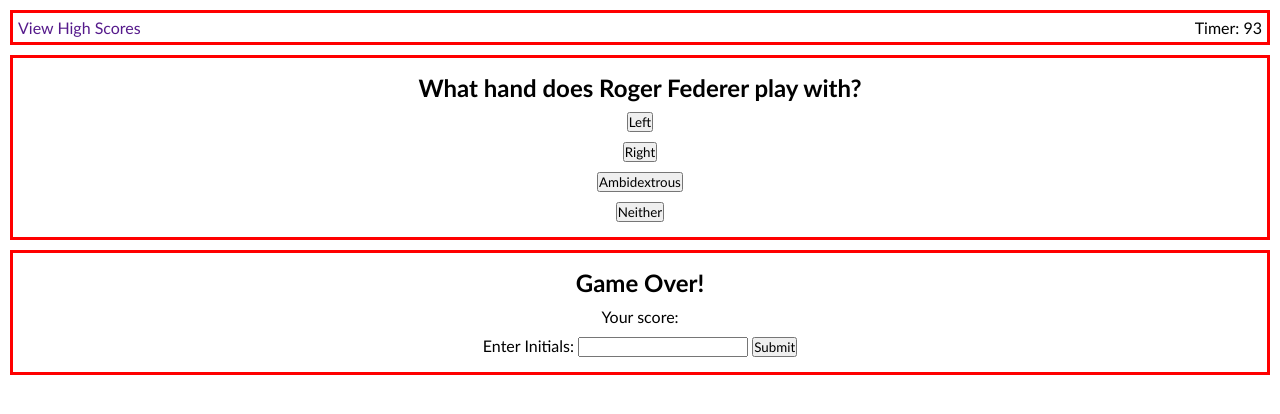
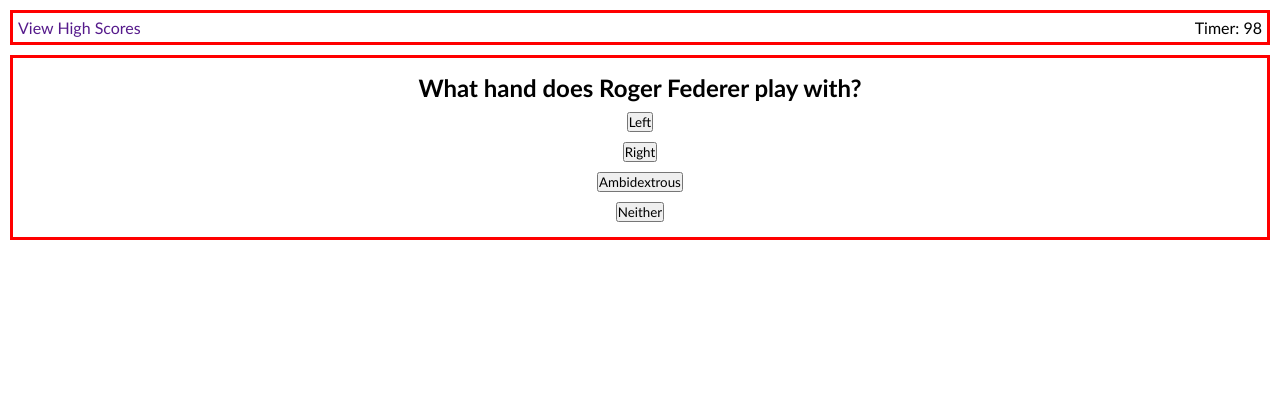
Before and after one commit to AdrianCronin/Quiz-Game, a plain HTML site: page index.html in a window 1280 px wide. Both pictures are taken after a click on the button "Start Game". Drawn offline with Linux system fonts and the light colour scheme.

Commit message:
the start button now starts the countdown

```diff
--- a/assets/game.js
+++ b/assets/game.js
@@ -50,7 +50,6 @@ function renderCurrentQuestion() {
     answerDEl.textContent = quizQuestions[questionIndex].d;
 };
 renderCurrentQuestion(); // delete this later
-countDown(); // delete this later
 
 // this function is the timer
 function countDown () {
@@ -62,18 +61,15 @@ function countDown () {
             clearInterval(timerInterval);
             // run end game function
         }
-
     }, 1000);
-
 };
 
 
 // start button hides starting page section and shows quiz section
 startButtonEl.addEventListener("click", function(event) {
-    console.log("start button worked");
     startPage.style.display = "none";
-    // startPage.setAttribute("style", "display: none;");
-    questionPage.setAttribute("style", "display: block;");
+    questionPage.style.display = "block";
+    countDown();
 });
 
 
--- a/assets/style.css
+++ b/assets/style.css
@@ -13,7 +13,7 @@
 
 /* hiding non-start page sections */
 #questionPage, #submitPage {
-    display: block;
+    display: none;
 }
 
 /* remove underline from links */
```
